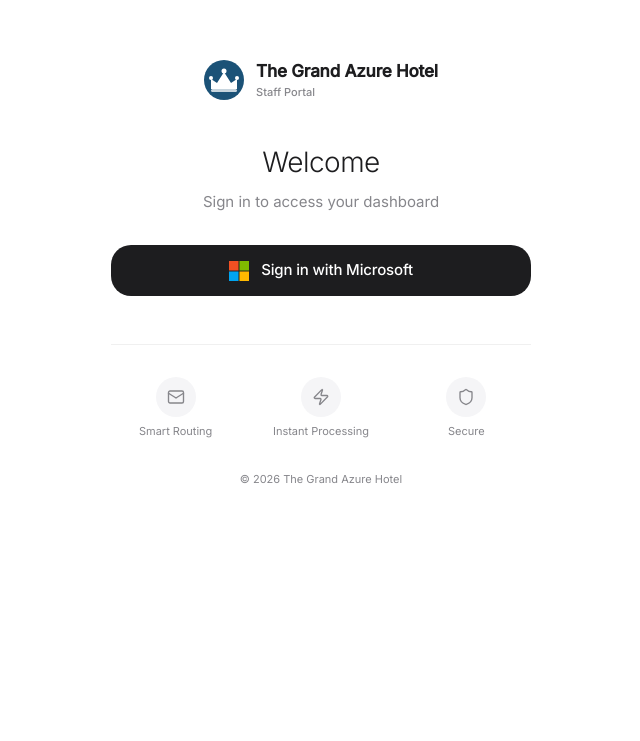
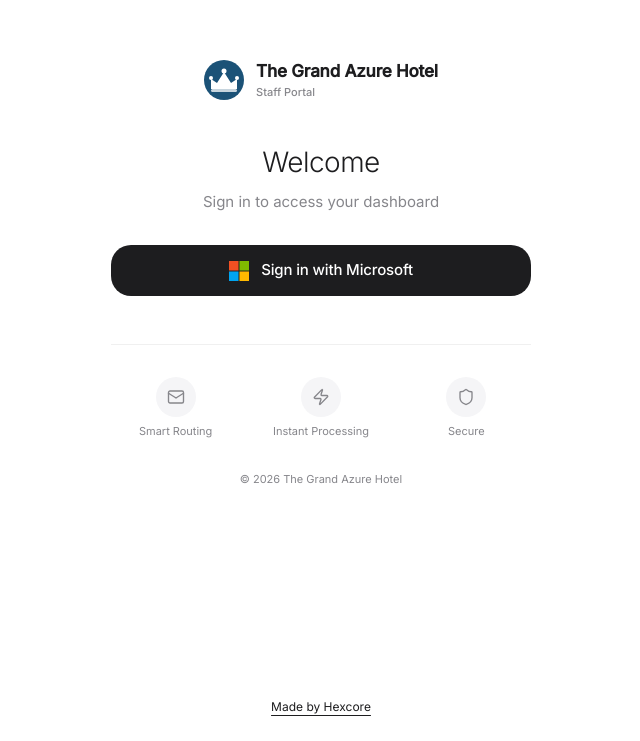
Before and after one commit to eddiguesti/email, a Next.js app in the folder apps/web/: page /login in a window 1280 px wide. Shown: the part 127-868 px from the top of the page, without its empty margins (319-959 px from the left). Before the commit the page ends 800 px from the top, so only its background shows below. Built offline with nearby package versions, Linux system fonts and the light colour scheme; no server answers.

Commit message:
Save current project work for cross-computer development

```diff
--- a/apps/web/src/app/layout.tsx
+++ b/apps/web/src/app/layout.tsx
@@ -62,6 +62,9 @@ export default function RootLayout({
             />
           </AuthProvider>
         </Suspense>
+        <footer style={{ padding: '12px 24px', textAlign: 'center', fontSize: 12 }}>
+          <a href="https://hexcore.digital/" style={{ display: 'inline-flex', alignItems: 'center', minHeight: 44, color: 'inherit', textDecoration: 'underline', textUnderlineOffset: 4 }}>Made by Hexcore</a>
+        </footer>
       </body>
     </html>
   );
```
